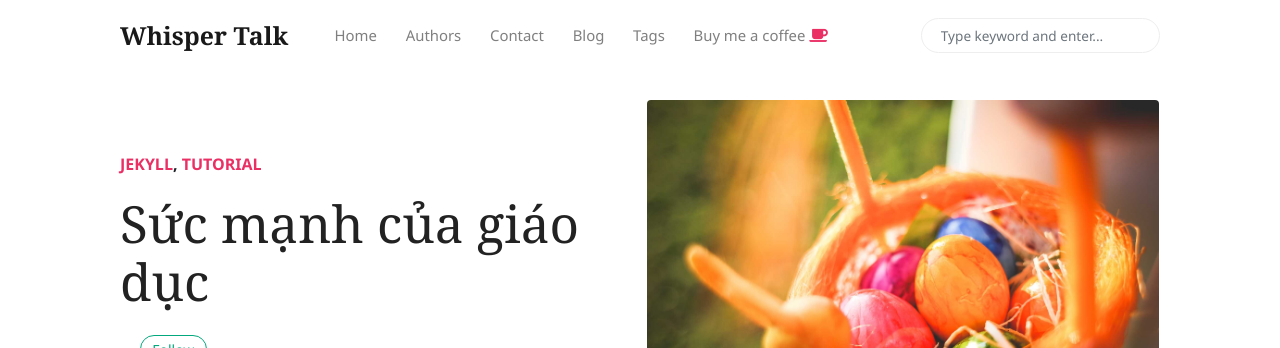
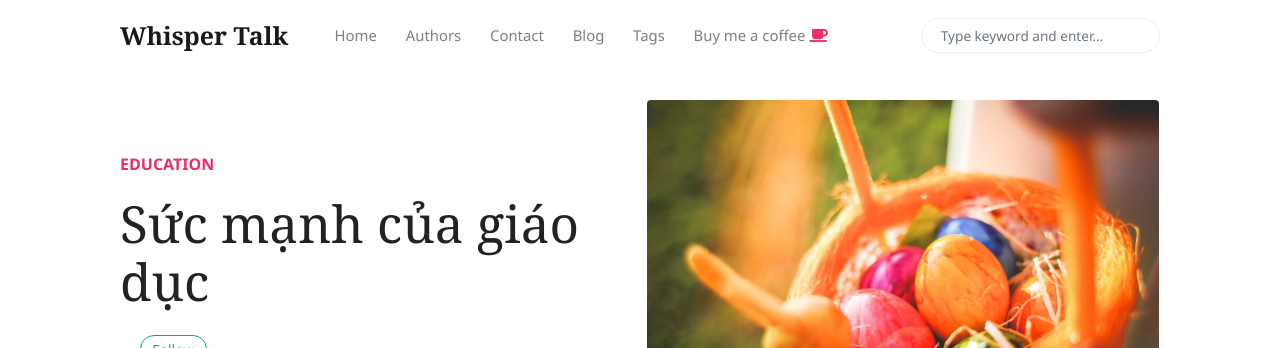
Before and after one commit to bthanhtung/whisper-talk, a Jekyll site: the page built from _posts/2019-02-01-education.md, in a window 1280 px wide and 900 px high. Shown: the top 348 px of the window. Built offline with Jekyll 4.4.1, drawn with Linux system fonts in a browser that asks for light colours; nearby versions of some CDN libraries; comment, search, counter and statistics services are not loaded.

Commit message:
feat(update): update content

```diff
--- a/_posts/2019-02-01-education.md
+++ b/_posts/2019-02-01-education.md
@@ -2,7 +2,7 @@
 layout: post
 title:  "Sức mạnh của giáo dục"
 author: Vincent
-categories: [ Jekyll, tutorial ]
+categories: [ education ]
 image: assets/images/3.jpg
 ---
 # **Sức mạnh của giáo dục**
```
Also changed, not shown: _posts/2019-01-18-charm-old-cities.md (+1 -1 lines).
